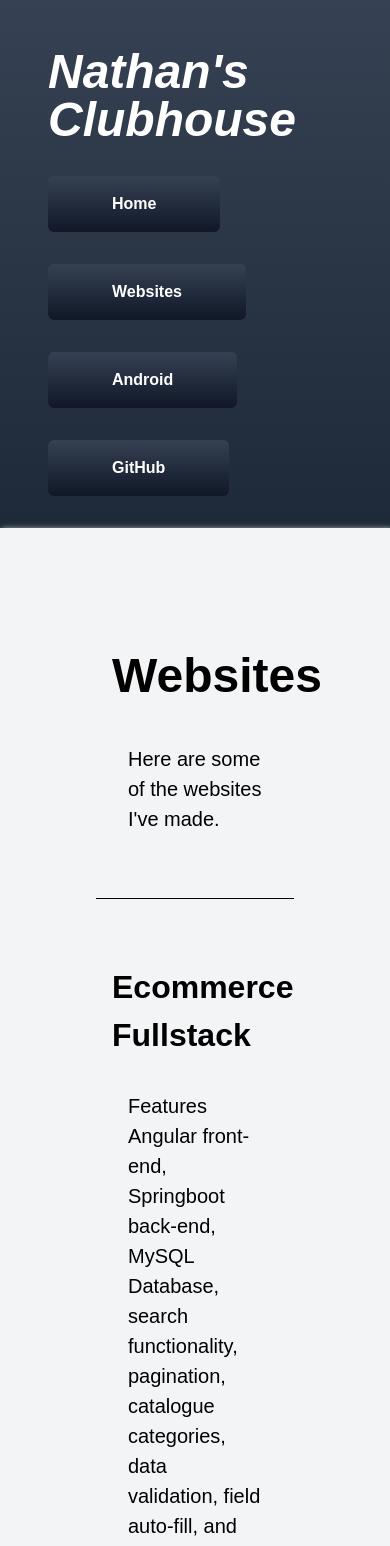
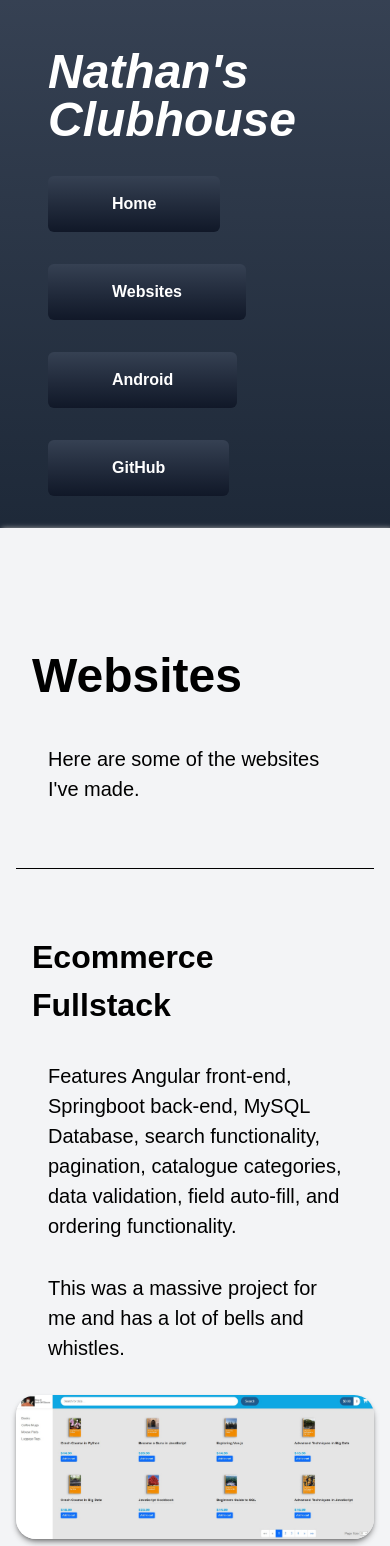
Before and after one commit to PapsBurr/resume-website, a Next.js app: page /websites in a window 390 px wide. Shown: the top 1546 px of the page. Built offline with nearby package versions, Linux system fonts and the light colour scheme.

Commit message:
updates padding to be more phone friendly

```diff
--- a/src/app/android/page.js
+++ b/src/app/android/page.js
@@ -5,7 +5,7 @@ export default function Page() {
     <>
       <div className="container-comp bg-gradient-to-r from-slate-100 via-slate-200 to-slate-100 min-h-screen">
         <div></div>
-        <main className="flex-auto flex-col justify-between p-24 bg-gray-100 text-black">
+        <main className="flex-auto flex-col justify-between py-24 px-4 md:px-12 lg:px-24 bg-gray-100 text-black">
           <div>
             <h1>Android apps</h1>
             <p>
--- a/src/app/layout.js
+++ b/src/app/layout.js
@@ -14,7 +14,7 @@ const geistMono = Geist_Mono({
 
 export const metadata = {
   title: "Nathan's Clubhouse",
-  description: "Generated by create next app",
+  description: "A static website showcasing my projects and qualifications.",
 };
 
 export function Header() {
--- a/src/app/page.js
+++ b/src/app/page.js
@@ -31,7 +31,7 @@ export default function Home() {
     <>
       <div className="container-comp bg-gradient-to-r from-slate-100 via-slate-200 to-slate-100 min-h-screen">
         <div></div>
-        <main className="flex-auto flex-col justify-between p-24 bg-gray-100 text-black">
+        <main className="flex-auto flex-col justify-between py-24 px-4 md:px-12 lg:px-24 bg-gray-100 text-black">
           <div>
             <h1 className="text-center">Nathan Pons</h1>
             <h1 className="text-center m-6">Software Engineer</h1>
--- a/src/app/websites/page.js
+++ b/src/app/websites/page.js
@@ -7,7 +7,7 @@ export default function Page() {
     <>
       <div className="container-comp bg-gradient-to-r from-slate-100 via-slate-200 to-slate-100 min-h-screen">
         <div></div>
-        <main className="flex-auto flex-col justify-between p-24 bg-gray-100 text-black">
+        <main className="flex-auto flex-col justify-between py-24 px-4 md:px-12 lg:px-24 bg-gray-100 text-black">
           <div>
             <h1>Websites</h1>
             <p>Here are some of the websites I've made.</p>
```
